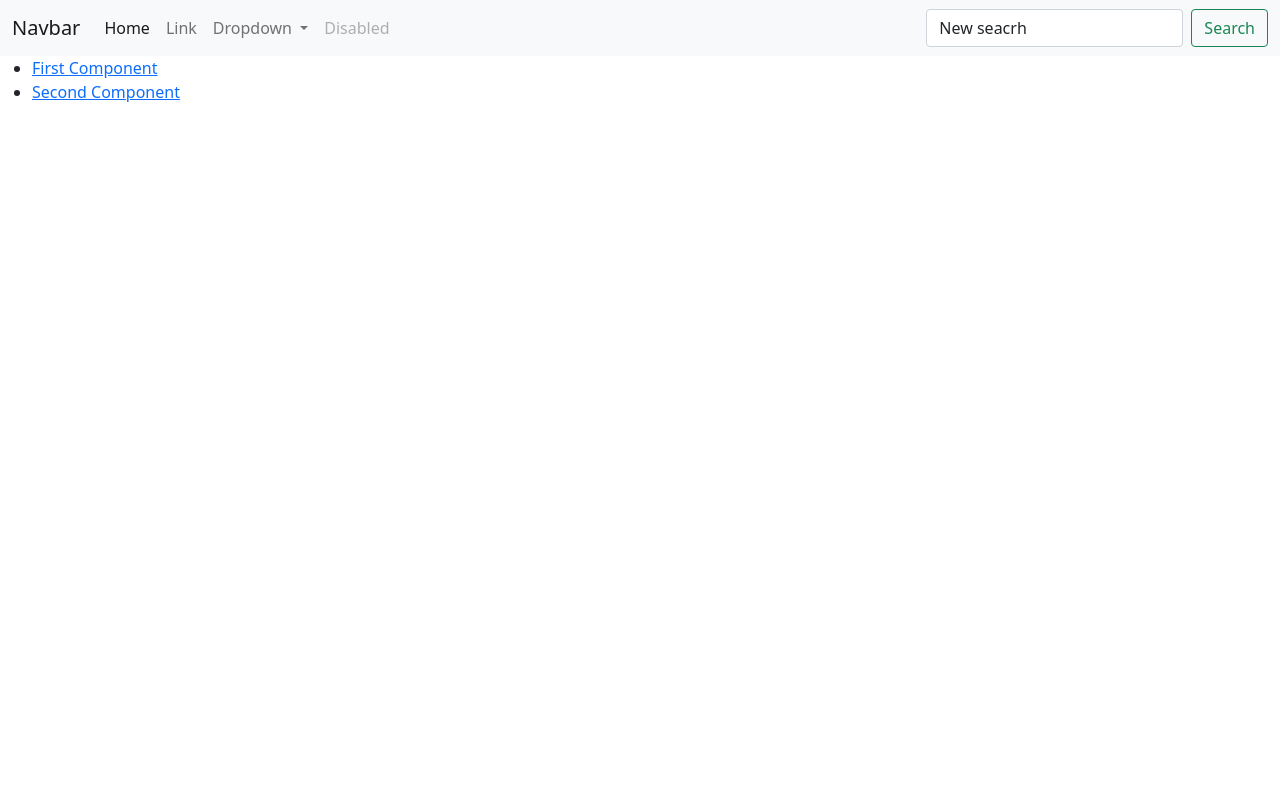
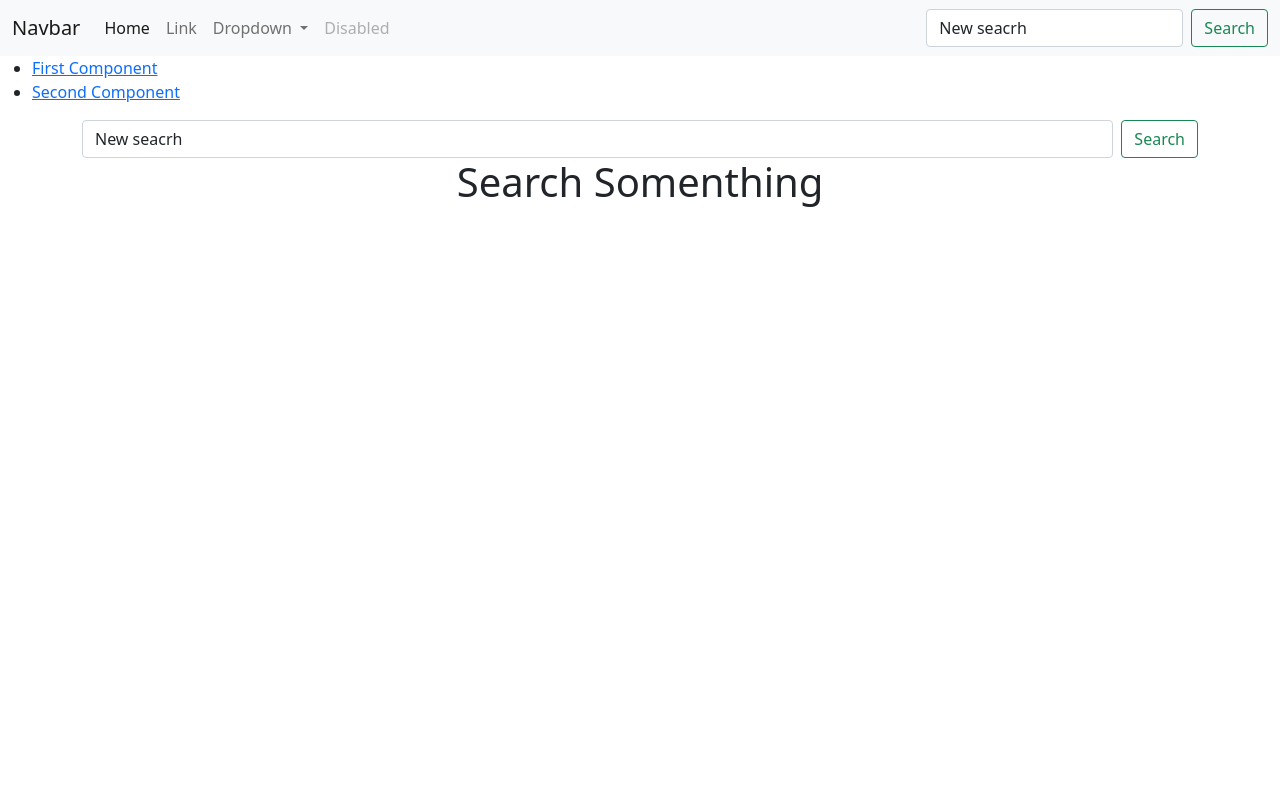
Before and after one commit to Arturo-Hdz/started-angular, an Angular app in the folder client/: page /search in a window 1280 px wide. Before the commit this address led to /. Shown: the top 800 px of the page. Built offline with nearby package versions, Linux system fonts and the light colour scheme.

Commit message:
ng FormBasics #18

```diff
--- a/client/src/app/app.module.ts
+++ b/client/src/app/app.module.ts
@@ -18,6 +18,7 @@ import { SafePipe } from './utility/safe.pipe';
 import { HomeComponent } from './home/home.component';
 import { CarouselModule } from 'ngx-bootstrap/carousel';
 import { SearchComponent } from './search/search.component';
+import { SearchDetailsComponent } from './search-details/search-details.component';
 
 
 @NgModule({
@@ -27,7 +28,8 @@ import { SearchComponent } from './search/search.component';
     VideoDetailComponent,
     SafePipe,
     HomeComponent,
-    SearchComponent
+    SearchComponent,
+    SearchDetailsComponent
   ],
   imports: [
     CarouselModule.forRoot(),
--- a/client/src/app/app.routing.ts
+++ b/client/src/app/app.routing.ts
@@ -4,11 +4,16 @@ import { NgModule } from "@angular/core";
 import { HomeComponent } from './home/home.component';
 import { VideoListComponent } from "./video-list/video-list.component";
 import { VideoDetailComponent } from "./video-detail/video-detail.component";
+import { SearchDetailsComponent } from "./search-details/search-details.component";
 
 export const appRoutes: Routes = [
     {
         path:'',
         component: HomeComponent,
+    },
+    {
+        path:'search',
+        component: SearchDetailsComponent,
     },
     {
         path:'videos',
--- /dev/null
+++ b/client/src/app/search-details/search-details.component.html
@@ -0,0 +1,8 @@
+<search class='search-inline' *ngIf='!query'></search>
+
+<p *ngIf='query'>
+Searched for <b>{{ query}}</b>
+</p>
+<div class="text-center" *ngIf='!query'>
+    <h1>Search Somenthing</h1>
+</div>
--- /dev/null
+++ b/client/src/app/search-details/search-details.component.ts
@@ -0,0 +1,25 @@
+import { Component, OnInit, OnDestroy } from '@angular/core';
+import { ActivatedRoute } from '@angular/router';
+
+@Component({
+  selector: 'app-search-details',
+  templateUrl: './search-details.component.html',
+  styleUrls: ['./search-details.component.css']
+})
+export class SearchDetailsComponent implements OnInit, OnDestroy {
+  private routeSub:any;
+  query: string | undefined;
+  constructor(private  route: ActivatedRoute) { }
+
+  ngOnInit(): void {
+    this.routeSub = this.route.params.subscribe(params=>{
+      console.log(params)
+      this.query = params['q']
+    })
+  }
+  ngOnDestroy(): void {
+    this.routeSub.unsubscribe()
+  }
+
+
+}
--- a/client/src/app/search/search.component.html
+++ b/client/src/app/search/search.component.html
@@ -1,8 +1,7 @@
-<form #searchForm='ngForm' class="d-flex" (ngSubmit)='submitSearch($event,
-searchForm)'>
+<form #searchForm='ngForm' class="d-flex" (ngSubmit)='submitSearch($event, searchForm)'>
 
 <input type='hidden' name='location' [(ngModel)]='searchLocation' />
-<input class="form-control me-2" type="search" placeholder="Search" name='searchQuery'
+<input class="form-control me-2" type="text" placeholder="Search" name='q'
     [(ngModel)]='searchQuery' (change)='searchQueryChange()' aria-label="Search">
     <!-- [(ngModel)]='searchQuery'  -->
 
--- a/client/src/app/search/search.component.ts
+++ b/client/src/app/search/search.component.ts
@@ -1,4 +1,5 @@
 import { Component, OnInit } from '@angular/core';
+import { Router } from '@angular/router';
 
 @Component({
   selector: 'search',
@@ -8,14 +9,18 @@ import { Component, OnInit } from '@angular/core';
 export class SearchComponent implements OnInit {
   searchLocation = "Newport Beach"
   searchQuery = "New seacrh"
-  constructor() { }
+  constructor(private router: Router) { }
 
   ngOnInit(): void {
   }
   submitSearch(event: any, formData: any){
     console.log(event)
     console.log(formData.value)
+    let query = formData.value['q']
+    if(query){
+    this.router.navigate(['/search', {q: formData.value['q']}])
     // this.http.post(endpoint, {})
+  }
   }
   searchQueryChange(){
     this.searchLocation = 'California'
--- a/client/src/styles.css
+++ b/client/src/styles.css
@@ -12,3 +12,6 @@
 .carousel-control.left{
     cursor: pointer;
 }
+.search-inline {
+    float: none !important;
+}
```
Also changed, not shown: client/src/app/search-details/search-details.component.css (added), 1 other file (tests, documents, lock files or other folders).
